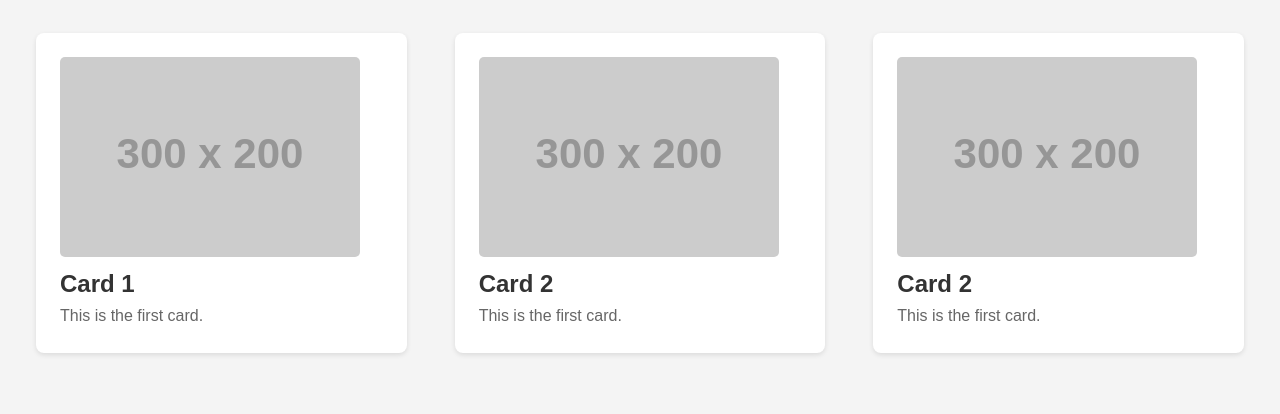
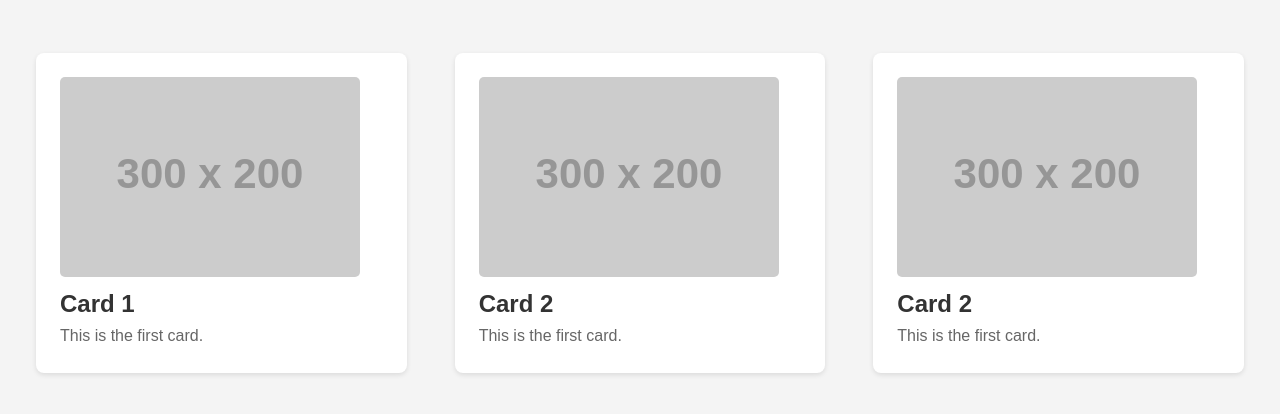
Before and after one commit to sasgraph/stoic-void, a plain HTML site: page index.html in a window 1280 px wide. Shown: the part 74-488 px from the top of the page. Drawn offline with Linux system fonts and the light colour scheme; placeholder pictures from the web are drawn by us.

Commit message:
css style change on the margin top of the row

```diff
--- /dev/null
+++ b/feature2.js
@@ -0,0 +1 @@
+console.log("Hello, World!");
--- a/style.css
+++ b/style.css
@@ -82,7 +82,7 @@ card-container {
     flex-wrap: wrap;
     gap: 16px;
     justify-content: space-around;
-    margin-top: 20px;
+    margin-top: 40px;
     align-items: stretch;
 }
 
```
